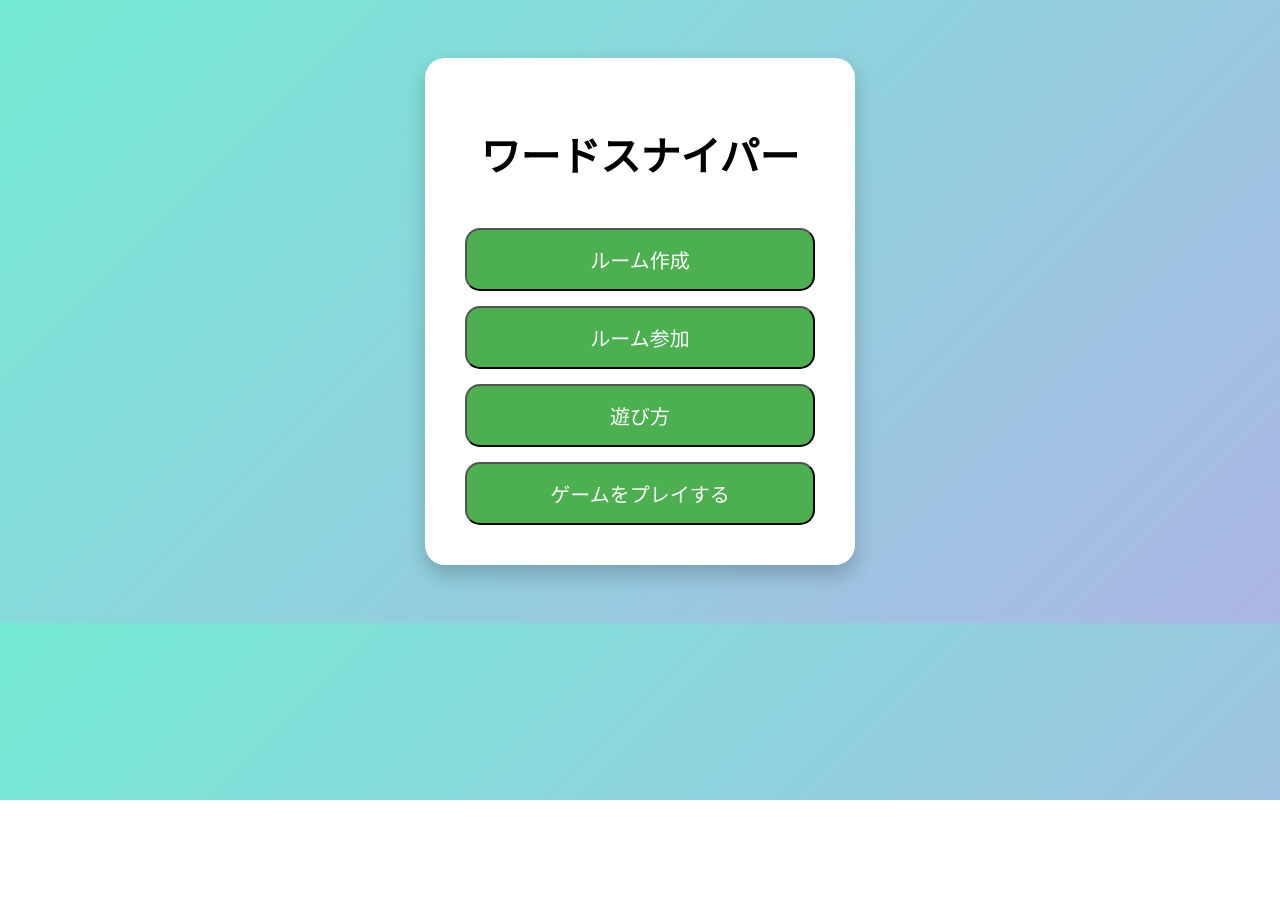
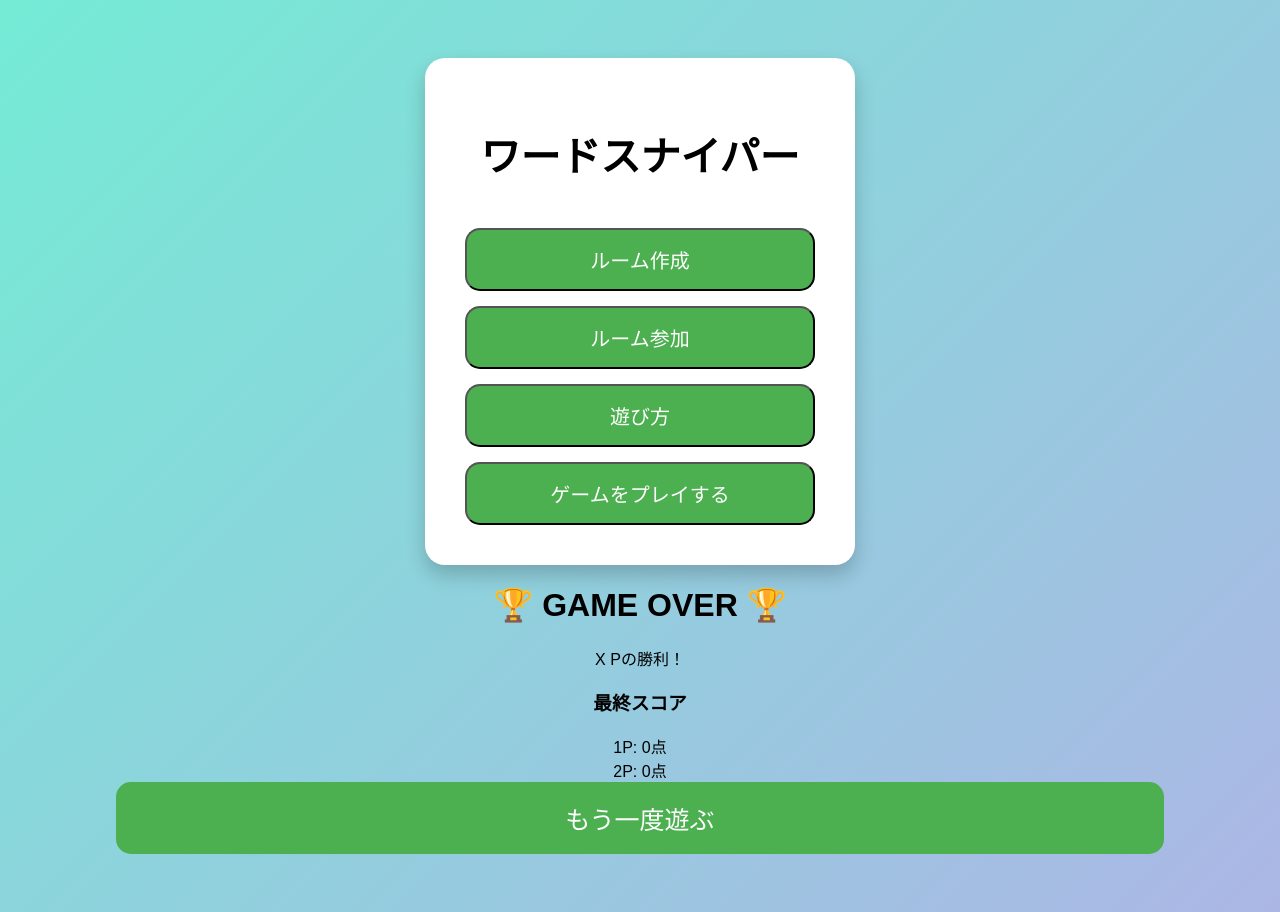
Before and after one commit to fharu944/wordsniper2, a website: page index.html in a window 1280 px wide. Before the commit the page ends 800 px from the top, so only its background shows below. Drawn offline with nearby package versions, Linux system fonts and the light colour scheme; no server answers.

Commit message:
Update index.html

```diff
--- a/index.html
+++ b/index.html
@@ -180,21 +180,21 @@
 
 </div>
 
-<div id="victoryScreen" style="display:none; text-align: center; background: white; padding: 40px 20px; border-radius: 20px; width: 320px; margin: auto; box-shadow: 0 10px 15px rgba(0,0,0,0.2);">
-    <h1 style="color: #ff9800; font-size: 36px; margin-bottom: 5px;">🏆 GAME OVER 🏆</h1>
-    <div id="winnerAnnounce" style="font-size: 28px; font-weight: bold; margin: 20px 0; color: #2e7d32;">
-        X Pの勝利！
-    </div>
+<!-- ゲーム終了画面 -->
+<div id="victoryScreen">
+    <h1>🏆 GAME OVER 🏆</h1>
+    <div id="winnerAnnounce">X Pの勝利！</div>
 
-    <div style="background: #f5f5f5; border-radius: 15px; padding: 15px; margin-bottom: 25px;">
-        <h3 style="margin-top: 0; color: #555;">最終スコア</h3>
-        <div style="display: flex; justify-content: space-around; font-size: 22px; font-weight: bold;">
-            <div>1P: <span id="finalScore1" style="color: #4CAF50;">0</span>点</div>
-            <div>2P: <span id="finalScore2" style="color: #2196F3;">0</span>点</div>
+    <div class="final-score-container">
+        <h3>最終スコア</h3>
+        <div class="final-score-flex">
+            <div>1P: <span id="finalScore1" class="p1-score">0</span>点</div>
+            <div>2P: <span id="finalScore2" class="p2-score">0</span>点</div>
         </div>
     </div>
 
-    <button class="greenBtn" onclick="restartGame()" style="width: 100%; padding: 15px; font-size: 22px;">
+    <!-- 既存のgreenBtnと、新しく作ったrestart-btnクラスを付与 -->
+    <button class="greenBtn restart-btn" onclick="restartGame()">
         もう一度遊ぶ
     </button>
 </div>
```
